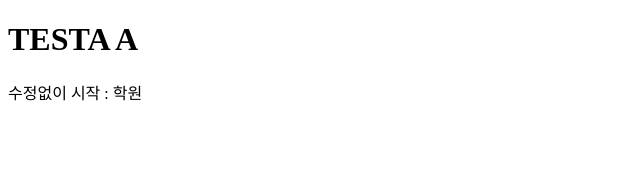
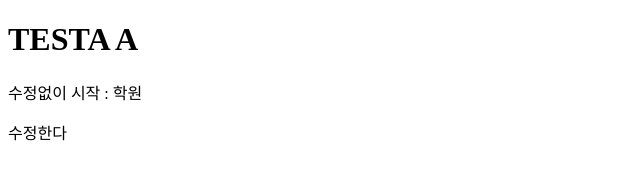
Before and after one commit to IAnLew98/12-11, a plain HTML site: page index.html in a window 1280 px wide. Shown: the full height of the page, 0-640 px from the left. Drawn offline with Linux system fonts and the light colour scheme.

Commit message:
수정한다

```diff
--- a/index.html
+++ b/index.html
@@ -9,6 +9,7 @@
 <body>
     <h1>TESTA A</h1>
     <p>수정없이 시작 : 학원</p>
+    <p>수정한다</p>
 
 </body>
 </html>
```
